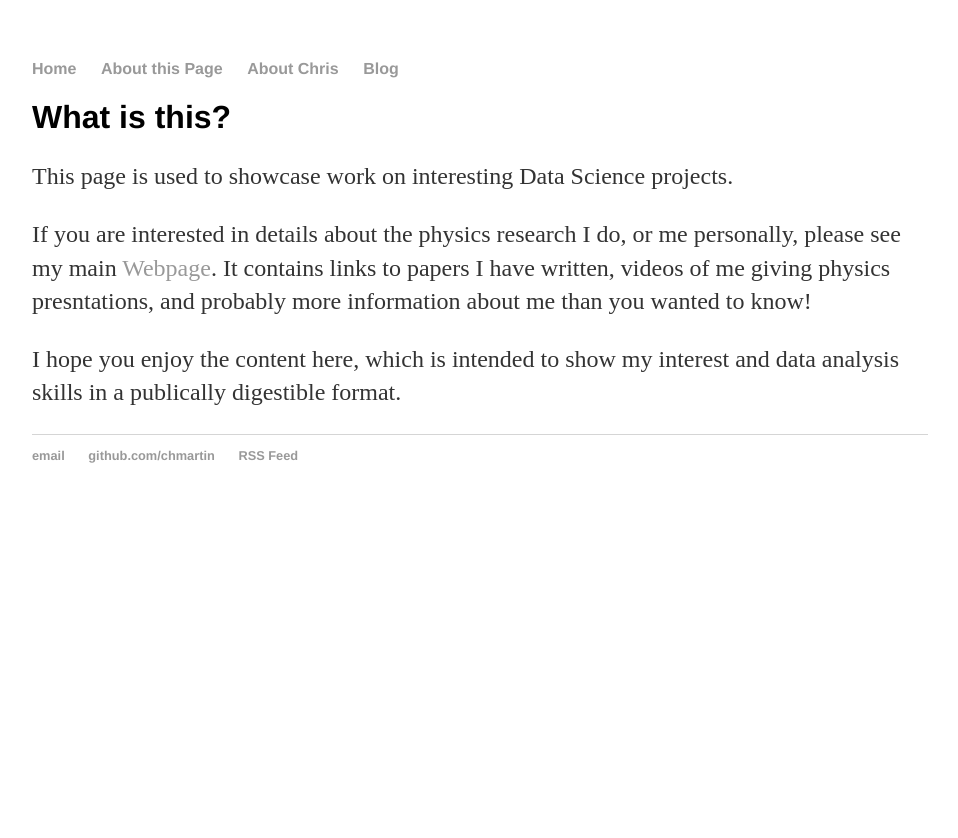
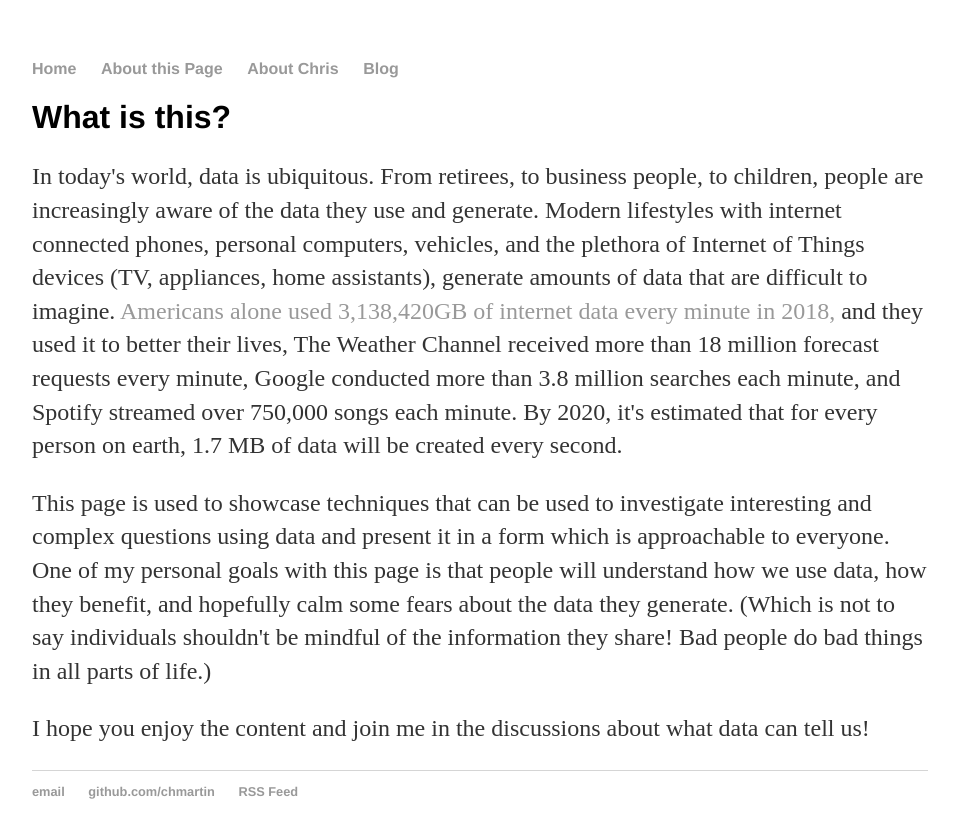
Before and after one commit to chmartin/chmartin.github.io, a Jekyll site: the page built from about/index.html, in a window 1280 px wide. Shown: the top 838 px of the page, without its empty margins (160-1118 px from the left). Built offline with Jekyll 4.4.1, drawn with Linux system fonts in a browser that asks for light colours.

Commit message:
update what this page is... first draft

```diff
--- a/about/index.html
+++ b/about/index.html
@@ -4,7 +4,10 @@ title: About This Blog
 ---
 <div class="blurb">
 	<h1>What is this?</h1>
-	<p>This page is used to showcase work on interesting Data Science projects.</p>
-	<p>If you are interested in details about the physics research I do, or me personally, please see my main <a href="https://chmartin.web.cern.ch/chmartin/Chris_Martin/">Webpage</a>. It contains links to papers I have written, videos of me giving physics presntations, and probably more information about me than you wanted to know!</p>
-	<p>I hope you enjoy the content here, which is intended to show my interest and data analysis skills in a publically digestible format.</p>
+
+	<p>In today's world, data is ubiquitous. From retirees, to business people, to children, people are increasingly aware of the data they use and generate. Modern lifestyles with internet connected phones, personal computers, vehicles, and the plethora of Internet of Things devices (TV, appliances, home assistants), generate amounts of data that are difficult to imagine. <a href="https://www.domo.com/learn/data-never-sleeps-6">Americans alone used 3,138,420GB of internet data every minute in 2018,</a> and they used it to better their lives, The Weather Channel received more than 18 million forecast requests every minute, Google conducted more than 3.8 million searches each minute, and Spotify streamed over 750,000 songs each minute. By 2020, it's estimated that for every person on earth, 1.7 MB of data will be created every second.</p>
+
+	<p>This page is used to showcase techniques that can be used to investigate interesting and complex questions using data and present it in a form which is approachable to everyone. One of my personal goals with this page is that people will understand how we use data, how they benefit, and hopefully calm some fears about the data they generate. (Which is not to say individuals shouldn't be mindful of the information they share! Bad people do bad things in all parts of life.)</p>
+
+	<p>I hope you enjoy the content and join me in the discussions about what data can tell us!</p>
 </div><!-- /.blurb -->
```
